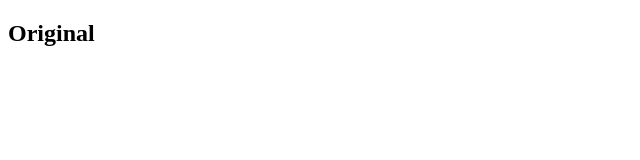
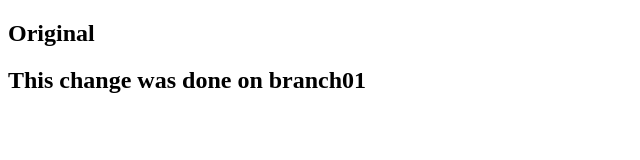
Before and after one commit to tamerhalim/git-essentials, a plain HTML site: page index.html in a window 1280 px wide. Shown: the whole page, without its empty margins (0-640 px from the left). Drawn offline with Linux system fonts and the light colour scheme.

Commit message:
h2 tag added

```diff
--- a/index.html
+++ b/index.html
@@ -6,7 +6,7 @@
 </head>
 <body>
 	<h2>Original</h2>
-	<h2></h2>
+	<h2>This change was done on branch01</h2>
 
 </body>
 </html>
```
